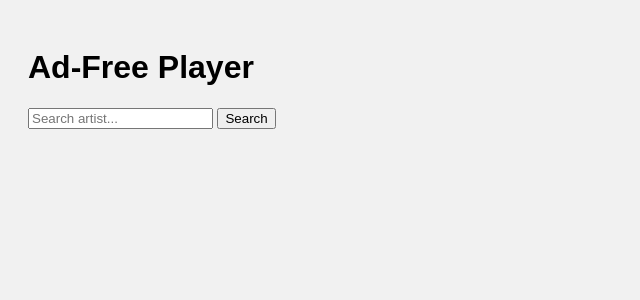
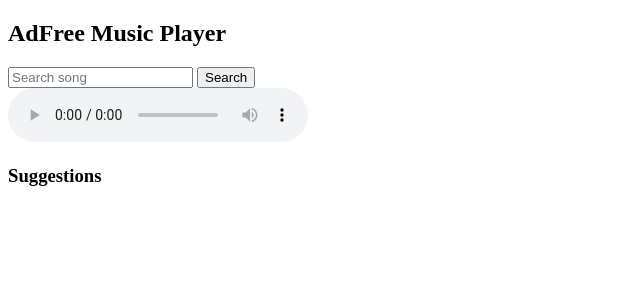
Before and after one commit to pratik30111991/adfree-proxy, a Flask app: template templates/index.html in a window 1280 px wide. Shown: the top 300 px of the page, without its empty margins (0-640 px from the left). Run offline with Flask 2, Linux system fonts and the light colour scheme; the template is opened without the code that fills it, so the values that code supplies are empty.

Commit message:
Update index.html

```diff
--- a/templates/index.html
+++ b/templates/index.html
@@ -1,44 +1,46 @@
 <!DOCTYPE html>
 <html>
 <head>
-    <title>Ad-Free MP3 Player</title>
-    <style>
-        body { font-family: Arial; background: #f1f1f1; padding: 20px; }
-        .song { margin: 10px 0; }
-        .song a { text-decoration: none; color: #333; }
-        audio { width: 100%; margin-top: 5px; }
-    </style>
+    <title>AdFree Music Player</title>
 </head>
 <body>
-    <h1>Ad-Free Player</h1>
-    <input type="text" id="search" placeholder="Search artist...">
-    <button onclick="doSearch()">Search</button>
-    <div id="results"></div>
+<h2>AdFree Music Player</h2>
+<input type="text" id="searchBox" placeholder="Search song">
+<button onclick="searchSong()">Search</button>
 
-    <script>
-        async function doSearch() {
-            const artist = document.getElementById('search').value;
-            const res = await fetch(`https://adfree-proxy.onrender.com/search?q=${encodeURIComponent(artist)}`);
-            const data = await res.json();
-            const resultsDiv = document.getElementById('results');
-            resultsDiv.innerHTML = '';
+<div id="playerDiv">
+    <audio id="player" controls></audio>
+</div>
 
-            if (data.length === 0) {
-                resultsDiv.innerHTML = '<p>No songs found.</p>';
-                return;
-            }
+<h3>Suggestions</h3>
+<div id="suggestions"></div>
 
-            data.forEach(song => {
-                const div = document.createElement('div');
-                div.className = 'song';
-                div.innerHTML = `<a href="${song.url}" target="_blank">${song.title}</a>
-                                 <audio controls>
-                                     <source src="${song.url}" type="audio/mpeg">
-                                     Your browser does not support the audio element.
-                                 </audio>`;
-                resultsDiv.appendChild(div);
-            });
-        }
-    </script>
+<script>
+async function searchSong() {
+    const query = document.getElementById("searchBox").value;
+    const res = await fetch(`https://adfree-proxy.onrender.com/search?q=${encodeURIComponent(query)}`);
+    const data = await res.json();
+
+    const suggestionsDiv = document.getElementById("suggestions");
+    suggestionsDiv.innerHTML = "";
+
+    if(data.length > 0){
+        document.getElementById("player").src = data[0].url;
+        data.forEach(item => {
+            const div = document.createElement("div");
+            div.innerHTML = `<a href="#" onclick="playSong('${item.url}')">${item.title}</a>`;
+            suggestionsDiv.appendChild(div);
+        });
+    } else {
+        suggestionsDiv.innerHTML = "No songs found.";
+    }
+}
+
+function playSong(url){
+    const player = document.getElementById("player");
+    player.src = url;
+    player.play();
+}
+</script>
 </body>
 </html>
```
